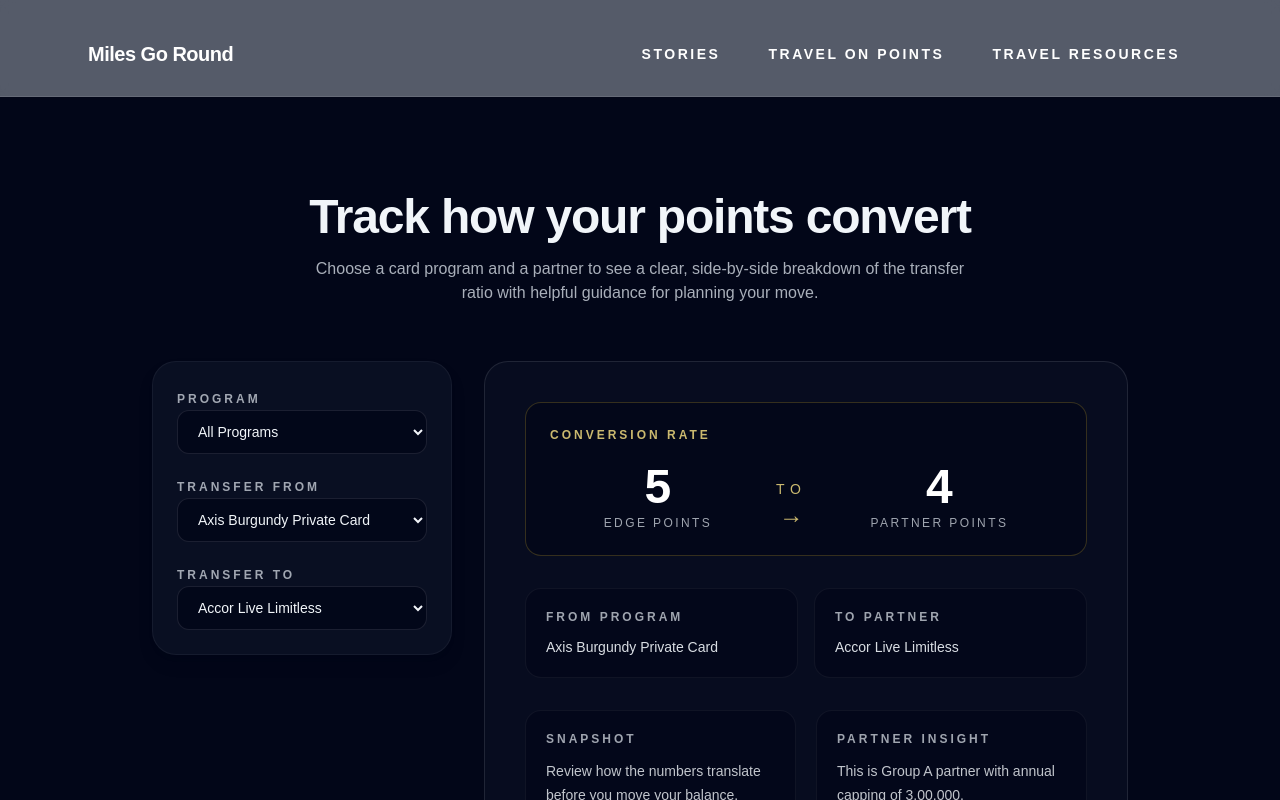
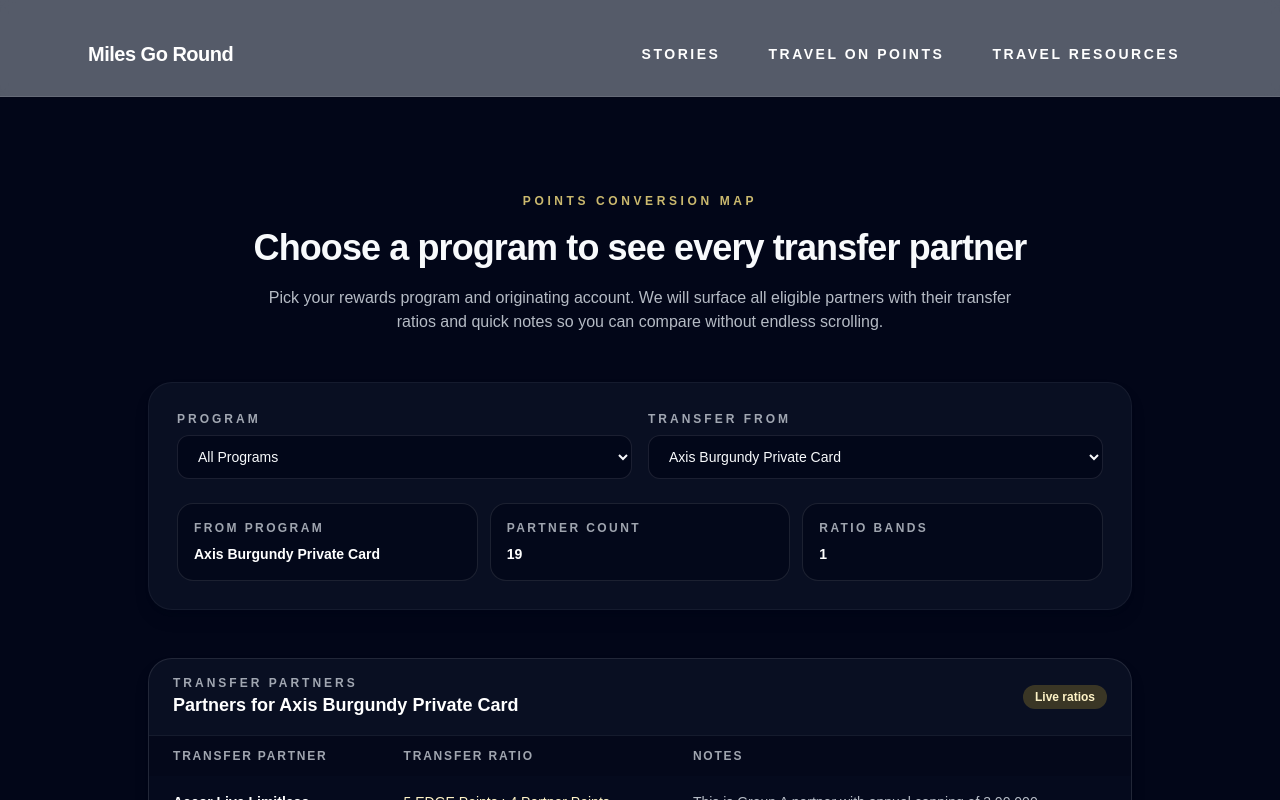
Before and after one commit to bansalmanik/travel-website, a Next.js app: page /pointsconversion in a window 1280 px wide. Shown: the top 800 px of the page. Built offline with nearby package versions, Linux system fonts and the light colour scheme.

Commit message:
Redesign points conversion partners table

```diff
--- a/app/pointsconversion/PointsConversionContent.tsx
+++ b/app/pointsconversion/PointsConversionContent.tsx
@@ -12,46 +12,24 @@ const ALL_PROGRAMS_OPTION = "All Programs";
 const getProgramName = (conversion: Conversion) =>
   conversion.program ?? "Other";
 
-type PartnerOption = {
+type PartnerRow = {
   id: string;
-  to: string;
+  partner: string;
   rate: string;
   insight: string;
-};
-
-type ParsedRate = {
-  fromValue: string;
-  fromUnit: string;
-  toValue: string;
-  toUnit: string;
-};
-
-const parseRate = (rate: string): ParsedRate => {
-  const [rawFrom = "", rawTo = ""] = rate.split(":");
-  const [fromValue = "", ...fromUnitParts] = rawFrom.trim().split(" ");
-  const [toValue = "", ...toUnitParts] = rawTo.trim().split(" ");
-
-  const fromUnit = fromUnitParts.join(" ");
-  const toUnit = toUnitParts.join(" ");
-
-  return {
-    fromValue: fromValue || rawFrom.trim(),
-    fromUnit: fromUnit || (fromValue ? "" : rawFrom.trim()),
-    toValue: toValue || rawTo.trim(),
-    toUnit: toUnit || (toValue ? "" : rawTo.trim()),
-  };
 };
 
 type PointsConversionContentProps = {
   conversions: Conversion[];
 };
 
-export default function PointsConversionContent({ conversions }: PointsConversionContentProps) {
+export default function PointsConversionContent({
+  conversions,
+}: PointsConversionContentProps) {
   const [selectedProgramName, setSelectedProgramName] = useState<string>(
     ALL_PROGRAMS_OPTION
   );
   const [selectedFrom, setSelectedFrom] = useState(conversions[0]?.from ?? "");
-  const [selectedPartnerId, setSelectedPartnerId] = useState("");
 
   const conversionsByFrom = useMemo(() => {
     return conversions.reduce((acc, conversion) => {
@@ -70,10 +48,7 @@ export default function PointsConversionContent({ conversions }: PointsConversio
   }, [conversions]);
 
   const filteredConversions = useMemo(() => {
-    if (
-      !selectedProgramName ||
-      selectedProgramName === ALL_PROGRAMS_OPTION
-    ) {
+    if (!selectedProgramName || selectedProgramName === ALL_PROGRAMS_OPTION) {
       return conversions;
     }
 
@@ -110,55 +85,22 @@ export default function PointsConversionContent({ conversions }: PointsConversio
     return conversionsByFrom[normalizedSelectedFrom] ?? null;
   }, [normalizedSelectedFrom, conversionsByFrom]);
 
-  const partnerOptions = useMemo(() => {
+  const partnerRows = useMemo<PartnerRow[]>(() => {
     if (!selectedConversion) {
-      return [] as PartnerOption[];
+      return [];
     }
 
-    return selectedConversion.rates.flatMap((rate) =>
+    const rows = selectedConversion.rates.flatMap((rate) =>
       rate.partners.map((partner) => ({
-        id: `${rate.rate}__${partner.to}`,
-        to: partner.to,
+        id: `${rate.rate}-${partner.to}`,
+        partner: partner.to,
         rate: rate.rate,
         insight: partner.insight,
       }))
     );
+
+    return rows.sort((a, b) => a.partner.localeCompare(b.partner));
   }, [selectedConversion]);
-
-  const normalizedSelectedPartnerId = useMemo(() => {
-    if (partnerOptions.length === 0) {
-      return "";
-    }
-
-    const currentSelectionExists = partnerOptions.some(
-      (option) => option.id === selectedPartnerId
-    );
-
-    if (currentSelectionExists) {
-      return selectedPartnerId;
-    }
-
-    return partnerOptions[0].id;
-  }, [partnerOptions, selectedPartnerId]);
-
-  const selectedPartner = useMemo(() => {
-    if (!normalizedSelectedPartnerId) {
-      return null;
-    }
-
-    return (
-      partnerOptions.find((option) => option.id === normalizedSelectedPartnerId) ??
-      null
-    );
-  }, [normalizedSelectedPartnerId, partnerOptions]);
-
-  const parsedRate = useMemo(() => {
-    if (!selectedPartner) {
-      return null;
-    }
-
-    return parseRate(selectedPartner.rate);
-  }, [selectedPartner]);
 
   const handleProgramChange = (event: ChangeEvent<HTMLSelectElement>) => {
     const newProgram = event.target.value;
@@ -176,39 +118,40 @@ export default function PointsConversionContent({ conversions }: PointsConversio
       .sort((a, b) => a.localeCompare(b))[0];
 
     setSelectedFrom(nextFromOption ?? "");
-    setSelectedPartnerId("");
   };
 
   const handleFromChange = (event: ChangeEvent<HTMLSelectElement>) => {
     setSelectedFrom(event.target.value);
-    setSelectedPartnerId("");
   };
 
   return (
-    <div className="min-h-screen bg-slate-950 text-slate-100">
-      <div className="mx-auto flex max-w-5xl flex-col gap-12 px-6 py-16 lg:gap-14 lg:py-24">
+    <div className="min-h-screen bg-slate-950 text-slate-50">
+      <div className="mx-auto flex max-w-5xl flex-col gap-10 px-5 py-16 lg:gap-12 lg:py-24">
         <header className="space-y-4 text-center">
-          <h1 className="text-4xl font-semibold tracking-tight sm:text-5xl">
-            Track how your points convert
+          <p className="text-xs font-semibold uppercase tracking-[0.3em] text-amber-200/80">
+            Points conversion map
+          </p>
+          <h1 className="text-3xl font-semibold leading-tight tracking-tight sm:text-4xl">
+            Choose a program to see every transfer partner
           </h1>
-          <p className="mx-auto max-w-2xl text-base text-slate-200/75">
-            Choose a card program and a partner to see a clear, side-by-side breakdown of the transfer ratio with
-            helpful guidance for planning your move.
+          <p className="mx-auto max-w-3xl text-base text-slate-200/80">
+            Pick your rewards program and originating account. We will surface all
+            eligible partners with their transfer ratios and quick notes so you can
+            compare without endless scrolling.
           </p>
         </header>
 
-        <section className="grid gap-8 lg:grid-cols-[300px_1fr] lg:items-start">
-          <div className="rounded-3xl border border-white/5 bg-slate-900/60 p-6 shadow-lg shadow-slate-950/30">
-            <div className="space-y-5">
-              <label className="block space-y-2">
+        <section className="rounded-3xl border border-white/5 bg-slate-900/60 p-6 shadow-lg shadow-slate-950/30 sm:p-7">
+          <div className="grid gap-4 sm:grid-cols-2">
+            <label className="flex flex-col gap-2 text-sm font-medium text-slate-100/90">
               <span className="text-xs font-semibold uppercase tracking-[0.25em] text-slate-200/70">
                 Program
               </span>
               <select
                 value={selectedProgramName}
                 onChange={handleProgramChange}
-                  className="w-full rounded-xl border border-white/10 bg-slate-950/80 px-4 py-3 text-sm text-slate-100 transition focus:border-amber-300 focus:outline-none focus:ring-2 focus:ring-amber-300/30"
-                  aria-label="Select the card program"
+                className="w-full rounded-xl border border-white/10 bg-slate-950/80 px-4 py-3 text-sm text-slate-50 transition focus:border-amber-300 focus:outline-none focus:ring-2 focus:ring-amber-300/30"
+                aria-label="Select the card or bank program"
               >
                 {programOptions.map((option) => (
                   <option key={option} value={option}>
@@ -217,14 +160,15 @@ export default function PointsConversionContent({ conversions }: PointsConversio
                 ))}
               </select>
             </label>
-              <label className="block space-y-2">
+
+            <label className="flex flex-col gap-2 text-sm font-medium text-slate-100/90">
               <span className="text-xs font-semibold uppercase tracking-[0.25em] text-slate-200/70">
                 Transfer from
               </span>
               <select
                 value={normalizedSelectedFrom}
                 onChange={handleFromChange}
-                  className="w-full rounded-xl border border-white/10 bg-slate-950/80 px-4 py-3 text-sm text-slate-100 transition focus:border-amber-300 focus:outline-none focus:ring-2 focus:ring-amber-300/30"
+                className="w-full rounded-xl border border-white/10 bg-slate-950/80 px-4 py-3 text-sm text-slate-50 transition focus:border-amber-300 focus:outline-none focus:ring-2 focus:ring-amber-300/30"
                 aria-label="Select the points program you are transferring from"
                 disabled={fromOptions.length === 0}
               >
@@ -241,109 +185,83 @@ export default function PointsConversionContent({ conversions }: PointsConversio
                 )}
               </select>
             </label>
-              <label className="block space-y-2">
-                <span className="text-xs font-semibold uppercase tracking-[0.25em] text-slate-200/70">
-                  Transfer to
-                </span>
-                <select
-                  value={normalizedSelectedPartnerId}
-                  onChange={(event) => setSelectedPartnerId(event.target.value)}
-                  className="w-full rounded-xl border border-white/10 bg-slate-950/80 px-4 py-3 text-sm text-slate-100 transition focus:border-amber-300 focus:outline-none focus:ring-2 focus:ring-amber-300/30"
-                  aria-label="Select the loyalty partner you are transferring to"
-                  disabled={partnerOptions.length === 0}
-                >
-                  {partnerOptions.length === 0 ? (
-                    <option value="" disabled>
-                      No partners available
-                    </option>
-                  ) : (
-                    partnerOptions.map((option) => (
-                      <option key={option.id} value={option.id}>
-                        {option.to}
-                      </option>
-                    ))
-                  )}
-                </select>
-              </label>
+          </div>
+
+          <div className="mt-6 grid gap-3 sm:grid-cols-3">
+            <div className="rounded-2xl border border-white/10 bg-slate-950/70 p-4 text-sm">
+              <p className="text-xs font-semibold uppercase tracking-[0.2em] text-slate-200/70">
+                From program
+              </p>
+              <p className="mt-2 font-semibold text-white">{normalizedSelectedFrom || "Select a card"}</p>
+            </div>
+            <div className="rounded-2xl border border-white/10 bg-slate-950/70 p-4 text-sm">
+              <p className="text-xs font-semibold uppercase tracking-[0.2em] text-slate-200/70">
+                Partner count
+              </p>
+              <p className="mt-2 font-semibold text-white">{partnerRows.length}</p>
+            </div>
+            <div className="rounded-2xl border border-white/10 bg-slate-950/70 p-4 text-sm">
+              <p className="text-xs font-semibold uppercase tracking-[0.2em] text-slate-200/70">
+                Ratio bands
+              </p>
+              <p className="mt-2 font-semibold text-white">
+                {selectedConversion?.rates.length ?? 0}
+              </p>
             </div>
           </div>
+        </section>
 
-          <div className="rounded-3xl border border-white/10 bg-slate-900/40 p-8 lg:p-10">
-            {selectedPartner ? (
-              <div className="flex h-full flex-col gap-8">
-                <div className="rounded-2xl border border-amber-300/20 bg-slate-950/70 p-6">
-                  <p className="text-xs font-semibold uppercase tracking-[0.25em] text-amber-200/80">
-                    Conversion rate
+        <section className="overflow-hidden rounded-3xl border border-white/10 bg-slate-900/60 shadow-lg shadow-slate-950/30">
+          <div className="flex items-center justify-between border-b border-white/5 px-5 py-4 sm:px-6">
+            <div>
+              <p className="text-xs font-semibold uppercase tracking-[0.25em] text-slate-200/70">
+                Transfer partners
               </p>
-                  {parsedRate ? (
-                    <div className="mt-5 flex items-end justify-center gap-10 sm:gap-16">
-                      <div className="space-y-1 text-center">
-                        <p className="text-4xl font-semibold text-white sm:text-5xl">{parsedRate.fromValue}</p>
-                        {parsedRate.fromUnit ? (
-                          <p className="text-xs font-medium uppercase tracking-[0.2em] text-slate-200/70">
-                            {parsedRate.fromUnit}
-                          </p>
-                        ) : null}
+              <h2 className="text-lg font-semibold text-white">
+                {normalizedSelectedFrom ? `Partners for ${normalizedSelectedFrom}` : "Choose a program to view partners"}
+              </h2>
             </div>
-                      <div className="text-center text-amber-200/80">
-                        <p className="text-sm font-medium uppercase tracking-[0.4em]">to</p>
-                        <p className="text-2xl font-semibold">→</p>
-                      </div>
-                      <div className="space-y-1 text-center">
-                        <p className="text-4xl font-semibold text-white sm:text-5xl">{parsedRate.toValue}</p>
-                        {parsedRate.toUnit ? (
-                          <p className="text-xs font-medium uppercase tracking-[0.2em] text-slate-200/70">
-                            {parsedRate.toUnit}
-                          </p>
-                        ) : null}
-                      </div>
-                    </div>
-                  ) : null}
+            <span className="hidden rounded-full bg-amber-300/20 px-3 py-1 text-xs font-semibold text-amber-100 sm:inline-block">
+              Live ratios
+            </span>
           </div>
 
-                <div className="grid gap-4 sm:grid-cols-2">
-                  <div className="rounded-2xl border border-white/5 bg-slate-950/60 p-5">
-                    <p className="text-xs font-semibold uppercase tracking-[0.25em] text-slate-200/70">
-                      From program
-                    </p>
-                    <p className="mt-3 text-sm text-slate-100/90">{normalizedSelectedFrom}</p>
-                  </div>
-                  <div className="rounded-2xl border border-white/5 bg-slate-950/60 p-5">
-                    <p className="text-xs font-semibold uppercase tracking-[0.25em] text-slate-200/70">
-                      To partner
-                    </p>
-                    <p className="mt-3 text-sm text-slate-100/90">{selectedPartner.to}</p>
-                  </div>
-                </div>
-
-                <div className="grid gap-5 sm:grid-cols-2">
-                  <div className="rounded-2xl border border-white/5 bg-slate-950/60 p-5">
-                    <p className="text-xs font-semibold uppercase tracking-[0.25em] text-slate-200/70">
-                      Snapshot
-                    </p>
-                    <p className="mt-3 text-sm leading-6 text-slate-100/80">
-                      Review how the numbers translate before you move your balance. Confirm current partner promos and
-                      make sure you are ready—most transfers are final.
+          {partnerRows.length === 0 ? (
+            <div className="px-5 py-10 text-center sm:px-6">
+              <p className="text-lg font-semibold text-white">No partners to display</p>
+              <p className="mt-2 text-sm text-slate-200/80">
+                Try selecting another program or card to see available transfer partners and their conversion ratios.
               </p>
             </div>
-                  <div className="rounded-2xl border border-white/5 bg-slate-950/60 p-5">
-                    <p className="text-xs font-semibold uppercase tracking-[0.25em] text-slate-200/70">
-                      Partner insight
-                    </p>
-                    <p className="mt-3 text-sm leading-6 text-slate-100/80">{selectedPartner.insight}</p>
-                  </div>
-                </div>
-              </div>
           ) : (
-              <div className="flex h-full flex-col items-center justify-center gap-4 text-center text-slate-200/80">
-                <p className="text-lg font-semibold text-white">Choose a partner pairing</p>
-                <p className="max-w-md text-sm leading-6">
-                  Select a source program and destination partner to see the transfer breakdown with tips tailored to the
-                  combination.
-                </p>
+            <div className="overflow-x-auto">
+              <table className="w-full min-w-[480px] border-collapse text-left">
+                <thead>
+                  <tr className="bg-slate-950/70 text-xs uppercase tracking-[0.15em] text-slate-200/70">
+                    <th className="px-5 py-3 font-semibold sm:px-6">Transfer partner</th>
+                    <th className="px-5 py-3 font-semibold sm:px-6">Transfer ratio</th>
+                    <th className="px-5 py-3 font-semibold sm:px-6">Notes</th>
+                  </tr>
+                </thead>
+                <tbody>
+                  {partnerRows.map((row, index) => (
+                    <tr
+                      key={row.id}
+                      className={
+                        index % 2 === 0
+                          ? "bg-slate-950/50"
+                          : "bg-slate-900/70"
+                      }
+                    >
+                      <td className="px-5 py-4 text-sm font-semibold text-white sm:px-6">{row.partner}</td>
+                      <td className="px-5 py-4 text-sm text-amber-100 sm:px-6">{row.rate}</td>
+                      <td className="px-5 py-4 text-sm text-slate-200/80 sm:px-6">{row.insight}</td>
+                    </tr>
+                  ))}
+                </tbody>
+              </table>
             </div>
           )}
-          </div>
         </section>
       </div>
     </div>
```
Lines whose indentation alone changed are shown as unchanged.
